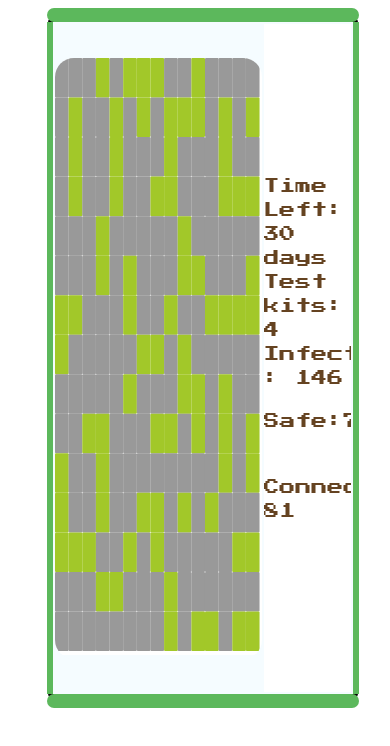
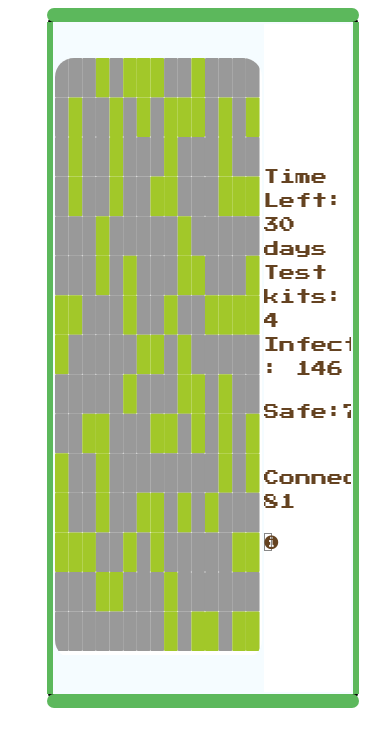
Before and after one commit to prashanthtr/Covid-Game, a website with bundled scripts: page www/index.html in a window 390 px wide. Both pictures are taken after a click on the element "Start game". Built offline with nearby package versions, Linux system fonts and the light colour scheme.

Commit message:
added info screen at game. game is now ready for most widescreened devices. Need to do mobile optimization.

```diff
--- a/www/appscripts/main2.js
+++ b/www/appscripts/main2.js
@@ -187,11 +187,34 @@ function game( resources ){
     scoring3.classList.add("scoreContent")
     scoring3.id = "connected"
 
+    var infoIcon = document.createElement("div");
+    infoIcon.innerHTML = '<i class="fa fa-info-circle" aria-hidden="true"></i>';
+    infoIcon.classList.add("infoContent")
+    infoIcon.id = "infoIcon"
+
+
+    var spaninstructions = document.getElementsByClassName("close")[1];
+
+    infoIcon.addEventListener("click",function(){
+        document.getElementById('instructionsText').style.display='block'
+    });
+
+    spaninstructions.addEventListener("click",function(){
+        document.getElementById('instructionsText').style.display='none'
+    })
+
+    window.addEventListener("click", function(e){
+        if( e.target == document.getElementById('instructionsText') ){
+            document.getElementById('instructionsText').style.display='none'
+        }
+    })
+
     scorediv.appendChild(timeleft);
     scorediv.appendChild(resources);
     scorediv.appendChild(scoring1);
     scorediv.appendChild(scoring2);
     scorediv.appendChild(scoring3);
+    scorediv.appendChild(infoIcon);
 
     var gamewidth = gamediv.offsetWidth;
     var gameHeight = gamediv.offsetHeight;
--- a/www/css/appstyle.css
+++ b/www/css/appstyle.css
@@ -177,6 +177,15 @@ nav, aside {
 .scoreContent {
   min-height: 10%;
   color: #654321;
+}
+
+.infoContent {
+  max-height: 10%;
+  max-width: 10%;
+  color: #654321;
+  border: 1px solid #888;
+  text-align: center;
+
 }
 
 
```
